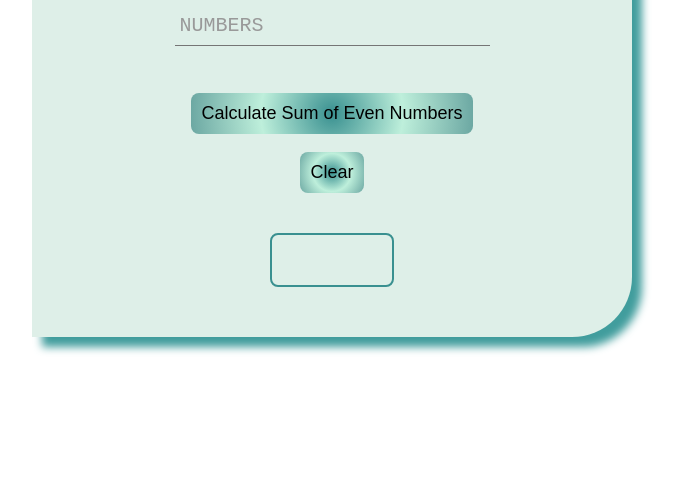
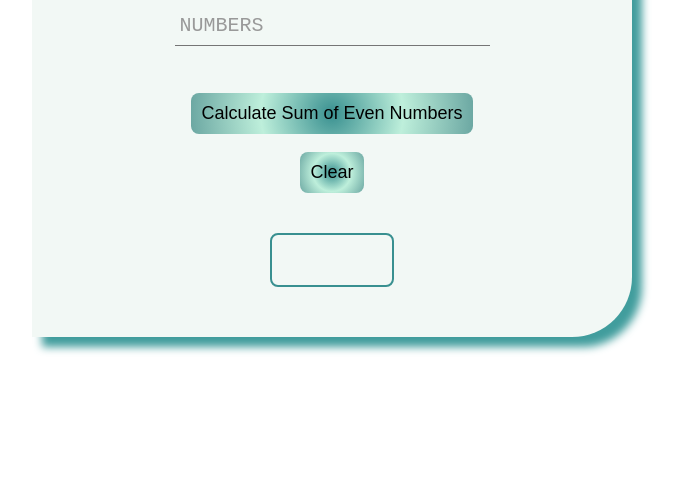
Before and after one commit to afrahabualrob/JSTask2-sumEven, a plain HTML site: page index.html in a window 1280 px wide. Shown: the part 299-800 px from the top of the page, without its empty margins (308-987 px from the left). Drawn offline with Linux system fonts and the light colour scheme.

Commit message:
change background color

```diff
--- a/style.css
+++ b/style.css
@@ -11,7 +11,7 @@
   height: 100vh;
 }
 .inner {
-  background-color: rgb(222, 239, 232);
+  background-color: rgb(242, 248, 245);
   width: 500px;
   margin: auto;
   border-bottom-right-radius: 60px;
@@ -47,7 +47,7 @@ input {
   width: 300px;
   border: none;
   border-bottom: 1px solid #757575;
-  background-color: rgb(222, 239, 232);
+  background-color: rgb(242, 248, 245);
 }
 
 input:focus {
```
